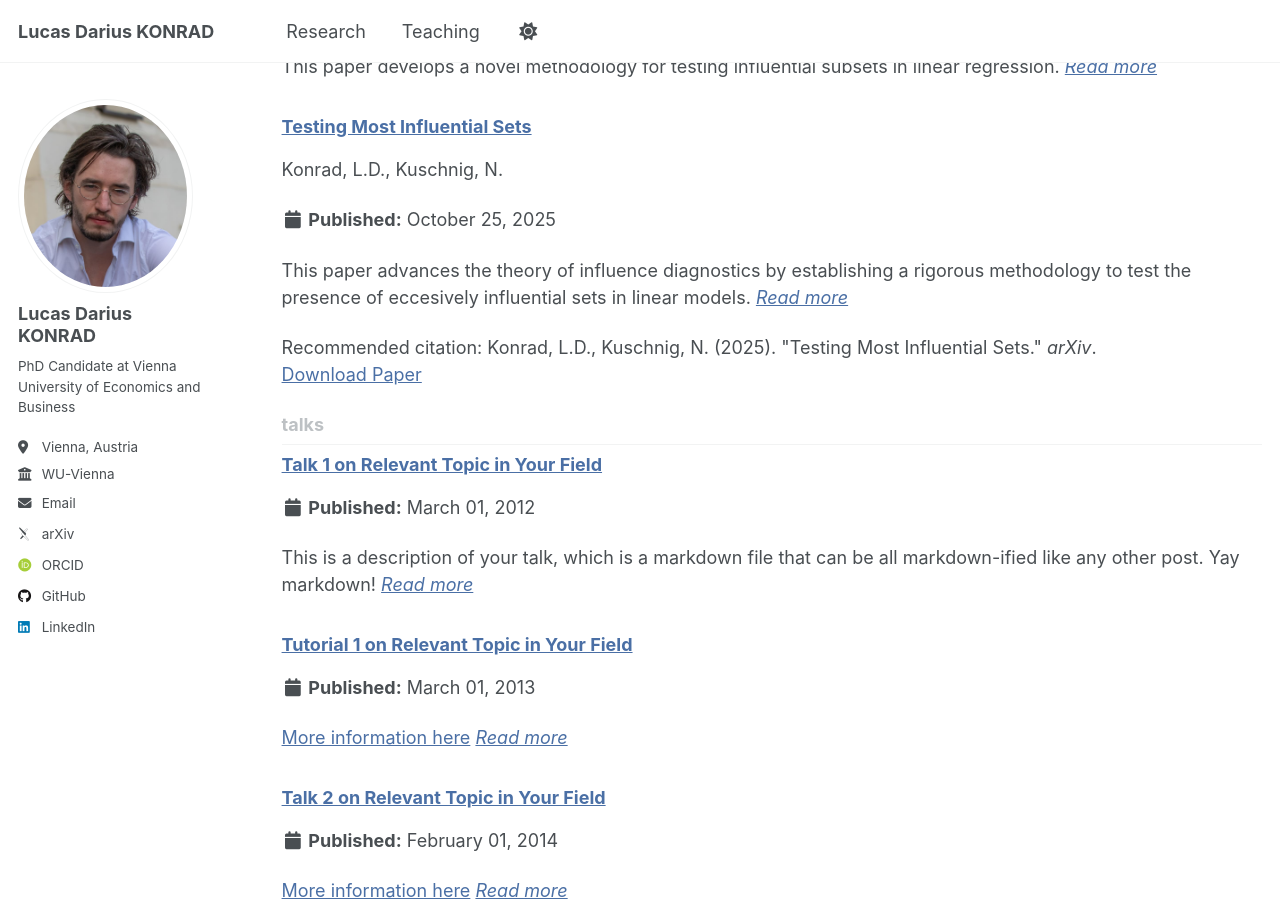
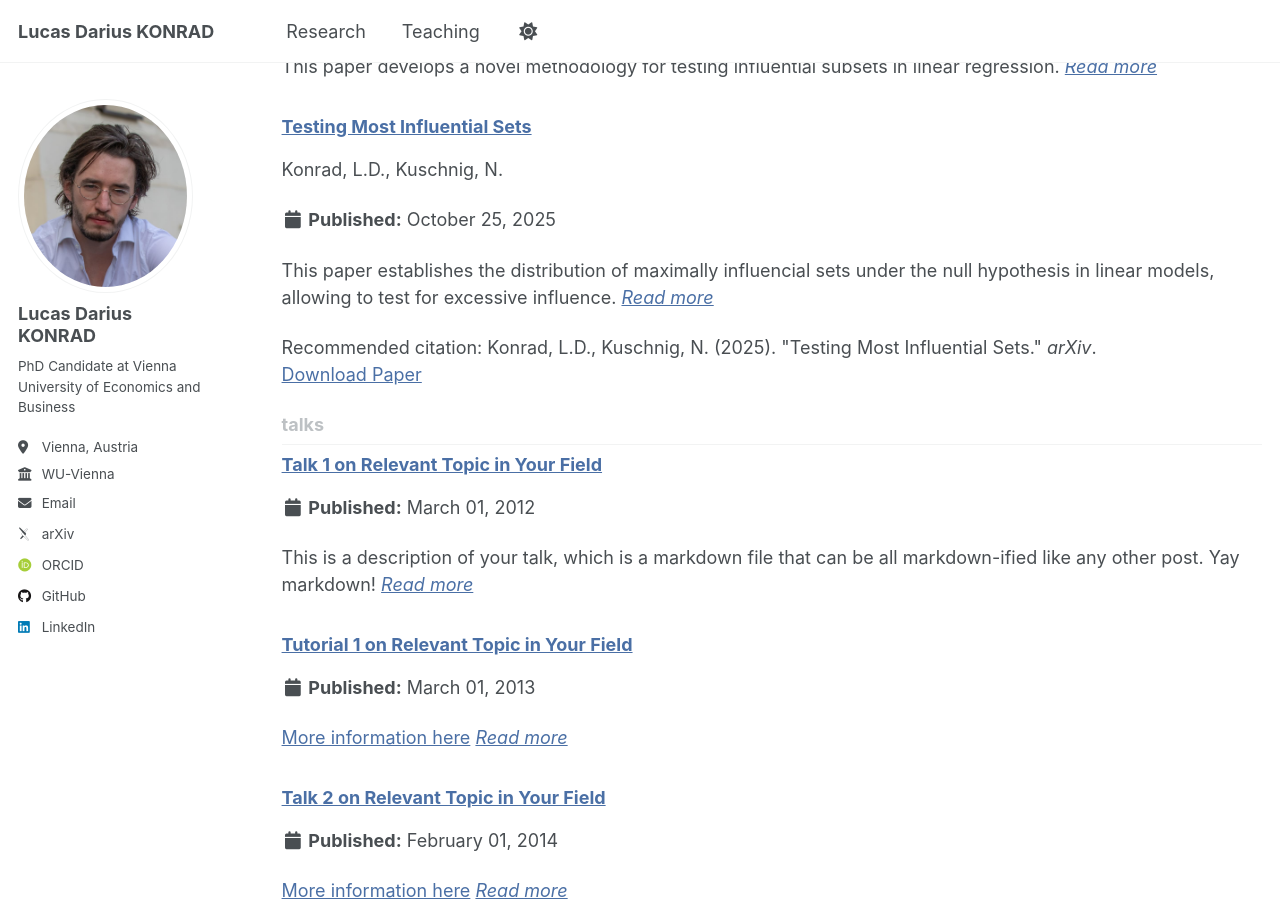
Before and after one commit to konradld/konradld.github.io, a Jekyll site: the page built from _pages/collection-archive.html, in a window 1280 px wide and 900 px high, scrolled down 2368 px. Built offline with Jekyll 4.4.1, drawn with Linux system fonts in a browser that asks for light colours; some web fonts are replaced; a script that is not in the unit is left out.

Commit message:
Update publication-testing-most-influential-sets.md

```diff
--- a/_research/publication-testing-most-influential-sets.md
+++ b/_research/publication-testing-most-influential-sets.md
@@ -3,7 +3,7 @@ title: "Testing Most Influential Sets"
 collection: research
 category: preprint
 permalink: /publication/2025-testing-most-influential-sets
-excerpt: 'This paper advances the theory of influence diagnostics by establishing a rigorous methodology to test the presence of eccesively influential sets in linear models.'
+excerpt: 'This paper establishes the distribution of maximally influencial sets under the null hypothesis in linear models, allowing to test for excessive influence.'
 authors: "Konrad, L.D., Kuschnig, N."
 # date: 2025-10-24
 venue: 'arXiv (pre-print)'
```
